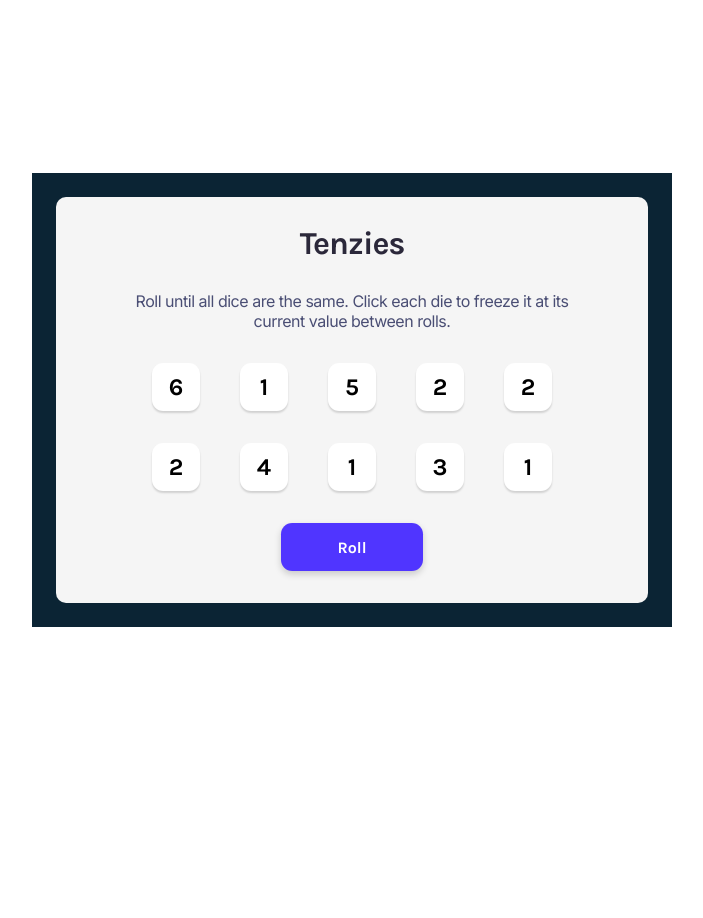
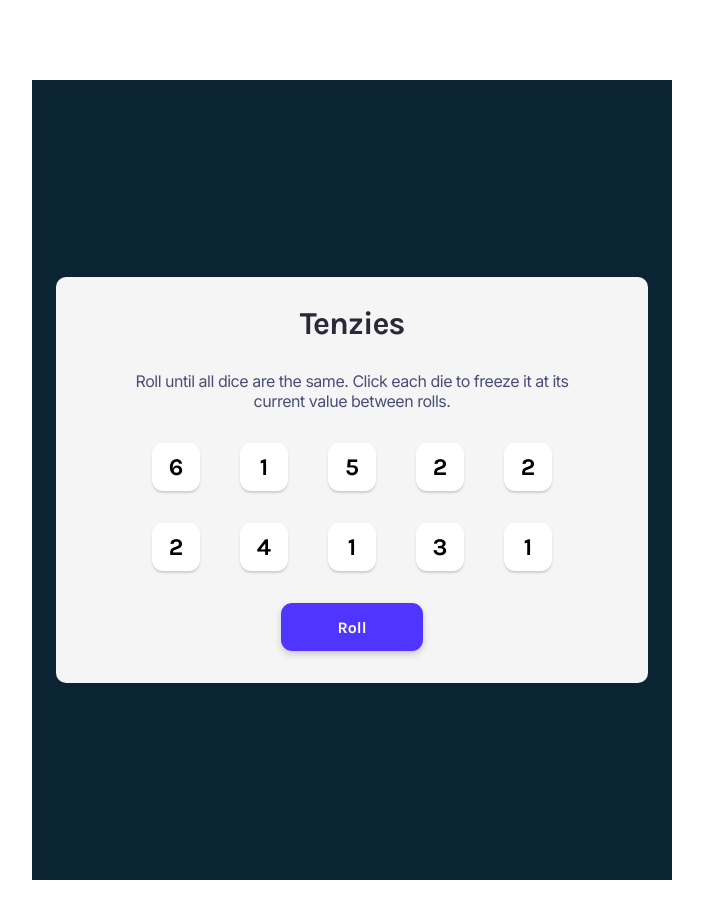
Before and after one commit to ATErcan/tenzies, a React (Create React App) app: page / in a window 1280 px wide. Shown: the top 918 px of the page, without its empty margins (288-991 px from the left). Before the commit the page ends 800 px from the top, so only its background shows below. Built offline with nearby package versions, Linux system fonts and the light colour scheme.

Commit message:
height fixed

```diff
--- a/src/components/Main/Main.css
+++ b/src/components/Main/Main.css
@@ -2,7 +2,7 @@ main {
   display: flex;
   justify-content: center;
   align-items: center;
-  height: 100vh;
+  height: 120vh;
   padding: 0rem 0.2rem;
 }
 main .tenzies-container {
@@ -106,6 +106,7 @@ main .tenzies-container .tenzies .win-message {
   main .tenzies-container {
     width: 80%;
     padding: 1.5rem;
+    height: 100vh;
   }
   main .tenzies-container .tenzies .roll {
     padding: 0.9rem 3.5rem;
```
